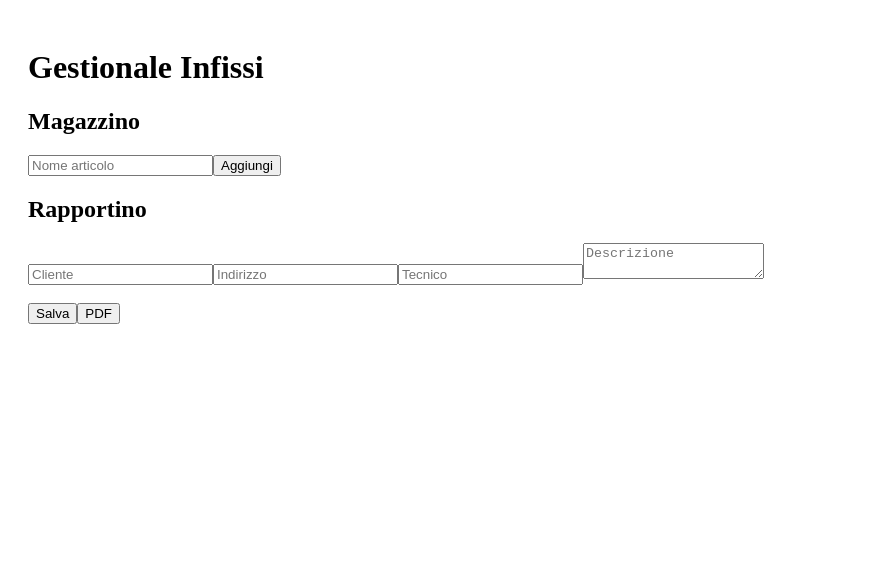
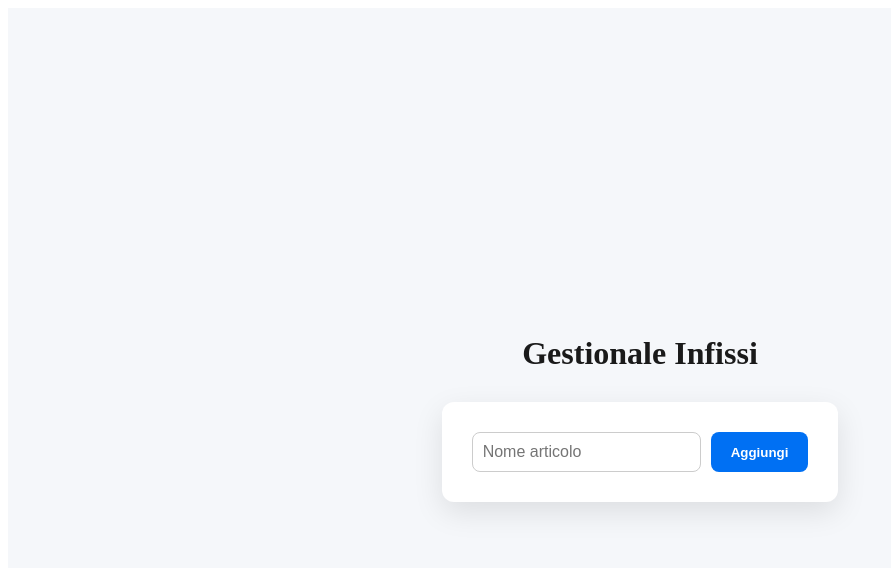
Before and after one commit to ivanbonardi/gestionale-infissi, a Next.js app: page / in a window 1280 px wide. Shown: the top 568 px of the page, without its empty margins (0-891 px from the left). Built offline with nearby package versions, Linux system fonts and the light colour scheme; no server answers; the database is empty.

Commit message:
Update page.jsx

```diff
--- a/app/page.jsx
+++ b/app/page.jsx
@@ -1,82 +1,65 @@
 "use client";
-
-import { useState, useEffect } from "react";
-import { createClient } from "@supabase/supabase-js";
-import jsPDF from "jspdf";
-
-const supabase = createClient(
-  "https://sdlytrkrhgltitcjctsm.supabase.co",
-  "eyJhbGciOiJIUzI1NiIsInR5cCI6IkpXVCJ9..."
-);
+import { useState } from "react";
 
 export default function Home() {
-  const [articoli, setArticoli] = useState([]);
   const [nome, setNome] = useState("");
 
-  const [rapporto, setRapporto] = useState({
-    cliente: "",
-    indirizzo: "",
-    tecnico: "",
-    descrizione: "",
-  });
+  return (
+    <div style={styles.container}>
+      <h1 style={styles.title}>Gestionale Infissi</h1>
 
-  useEffect(() => {
-    caricaArticoli();
-  }, []);
+      <div style={styles.card}>
+        <input
+          style={styles.input}
+          placeholder="Nome articolo"
+          value={nome}
+          onChange={(e) => setNome(e.target.value)}
+        />
 
-  const caricaArticoli = async () => {
-    const { data } = await supabase.from("articoli").select("*");
-    setArticoli(data || []);
-  };
-
-  const aggiungiArticolo = async () => {
-    await supabase.from("articoli").insert([{ nome }]);
-    setNome("");
-    caricaArticoli();
-  };
-
-  const salvaRapportino = async () => {
-    await supabase.from("rapportini").insert([rapporto]);
-    alert("Salvato!");
-  };
-
-const generaPDF = () => {
-  const doc = new jsPDF();
-
-  // LOGO (placeholder stabile)
-  const logo = "https://upload.wikimedia.org/wikipedia/commons/a/a7/React-icon.svg";
-
-  doc.addImage(logo, "PNG", 80, 10, 50, 20);
-
-  doc.setFontSize(12);
-
-  doc.text("Cliente: " + (rapporto.cliente || ""), 20, 50);
-  doc.text("Indirizzo: " + (rapporto.indirizzo || ""), 20, 60);
-  doc.text("Tecnico: " + (rapporto.tecnico || ""), 20, 70);
-
-  doc.text("Descrizione:", 20, 90);
-  doc.text(rapporto.descrizione || "-", 20, 100);
-
-  doc.save("rapportino.pdf");
-};
-
-  return (
-    <div style={{ padding: 20 }}>
-      <h1>Gestionale Infissi</h1>
-
-      <h2>Magazzino</h2>
-      <input value={nome} onChange={e => setNome(e.target.value)} placeholder="Nome articolo" />
-      <button onClick={aggiungiArticolo}>Aggiungi</button>
-
-      <h2>Rapportino</h2>
-      <input placeholder="Cliente" onChange={e => setRapporto({ ...rapporto, cliente: e.target.value })} />
-      <input placeholder="Indirizzo" onChange={e => setRapporto({ ...rapporto, indirizzo: e.target.value })} />
-      <input placeholder="Tecnico" onChange={e => setRapporto({ ...rapporto, tecnico: e.target.value })} />
-      <textarea placeholder="Descrizione" onChange={e => setRapporto({ ...rapporto, descrizione: e.target.value })} />
-
-      <br /><br />
-      <button onClick={salvaRapportino}>Salva</button>
-      <button onClick={generaPDF}>PDF</button>
+        <button style={styles.button}>
+          Aggiungi
+        </button>
+      </div>
     </div>
   );
 }
+
+const styles = {
+  container: {
+    minHeight: "100vh",
+    backgroundColor: "#f5f7fa",
+    display: "flex",
+    flexDirection: "column",
+    alignItems: "center",
+    justifyContent: "center",
+  },
+  title: {
+    fontSize: "32px",
+    fontWeight: "bold",
+    marginBottom: "30px",
+    color: "#1a1a1a",
+  },
+  card: {
+    backgroundColor: "white",
+    padding: "30px",
+    borderRadius: "12px",
+    boxShadow: "0 10px 30px rgba(0,0,0,0.1)",
+    display: "flex",
+    gap: "10px",
+  },
+  input: {
+    padding: "10px",
+    borderRadius: "8px",
+    border: "1px solid #ccc",
+    fontSize: "16px",
+  },
+  button: {
+    padding: "10px 20px",
+    backgroundColor: "#0070f3",
+    color: "white",
+    border: "none",
+    borderRadius: "8px",
+    cursor: "pointer",
+    fontWeight: "bold",
+  },
+};
```
